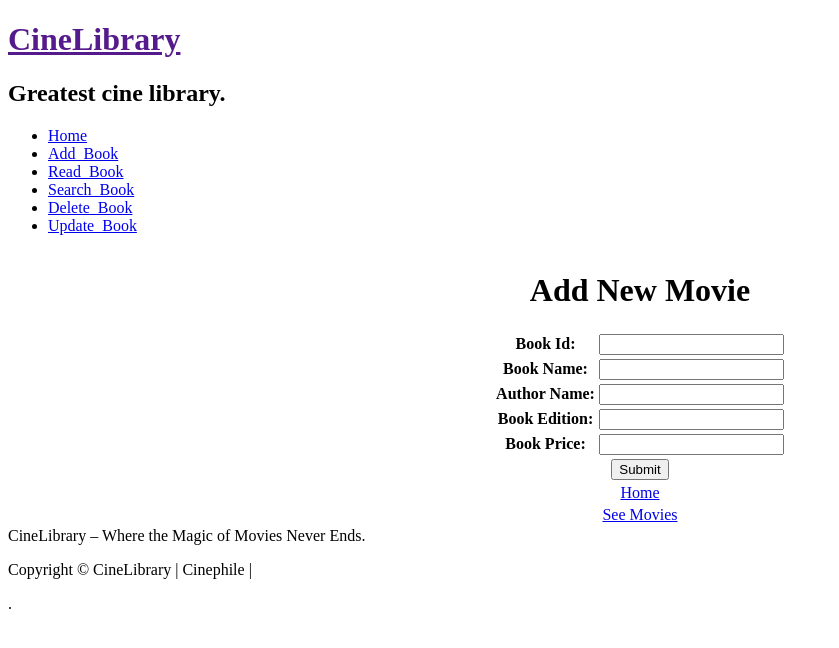
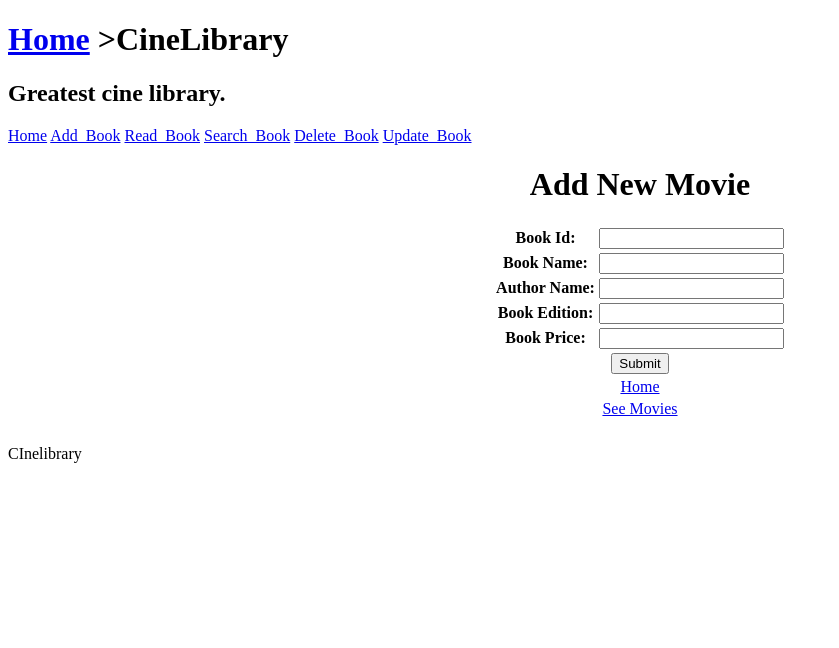
Before and after one commit to tejdha/Cinelibrary, a Django app: page /create/ in a window 1280 px wide. Shown: the top 648 px of the page, without its empty margins (0-839 px from the left). Run offline with Django 5.2, Linux system fonts and the light colour scheme.

Commit message:
changes base.html structure

```diff
--- a/templates/base.html
+++ b/templates/base.html
@@ -1,53 +1,38 @@
 <!DOCTYPE html>
-{%load static%}
+<html>
 <head>
   <title>{%block title%}Base Page{%endblock%}</title>
-  <meta name="viewport" content="width=device-width, initial-scale=1.0">
+  <meta name="viewport" content="width=device-width, initial-scale=1.0" />
 </head>
 
 <body>
-  <div id="main">
-    <div id="header">
-      <div id="logo">
-        <div id="logo_text">
-          <!-- class="logo_colour", allows you to change the colour of the text -->
-          <h1><a href="">Cine<span class="logo_colour">Library</span></a></h1>
-          <h2>Greatest cine library.</h2>
-        </div>
-      </div>
-      <div id="menubar">
-        <ul id="menu">
-          <!-- put class="selected" in the li tag for the selected page - to highlight which page you're on -->
-          <li {% block h1%}class="#"{%endblock%}><a href="{%url 'home'%}">Home</a></li>
-          <li {% block h2%}class="#"{%endblock%}><a href="{%url 'create'%}">Add_Book</a></li>
-          <li {% block h3%}class="#"{%endblock%}><a href="{%url 'retrieve'%}">Read_Book</a></li>
-          <li {% block h4%}class="#"{%endblock%}><a href="{%url 'search'%}">Search_Book</a></li>
-          <li {% block h5%}class="#"{%endblock%}><a href="{%url 'delete'%}">Delete_Book</a></li>
-          <li {% block h6%}class="#"{%endblock%}><a href="{%url 'updateb'%}">Update_Book</a></li>
-        </ul>
-      </div>
-    </div>
-    <div id="site_content">
-      <!-- <div class="sidebar"> -->
-        <!-- insert your sidebar items here -->
-        <!-- <h3>Latest News</h3>
-        <h4>New Website Launched</h4>
-        <h5>January 1st, 2010</h5>
-        <p>2010 sees the redesign of our website. Take a look around and let us know what you think.<br /><a href="#">Read more</a></p>
-        <p></p>
-        <h4>New Website Launched</h4>
-        <h5>January 1st, 2010</h5>
-        <p>2010 sees the redesign of our website. Take a look around and let us know what you think.<br /><a href="#">Read more</a></p>
-      </div> -->
+<div>
+  <header>
+    <h1><a href="{%url 'home'%}">Home</a></li> >Cine<span class="logo_colour">Library</span></a></h1>
+<h2>Greatest cine library.</h2>
+  </header>
+    <nav>
+      <list {% block h1%}class="#"{%endblock%}><a href="{%url 'home'%}">Home</a></list>
+      <list {% block h2%}class="#"{%endblock%}><a href="{%url 'create'%}">Add_Book</a></list>
+      <list {% block h3%}class="#"{%endblock%}><a href="{%url 'retrieve'%}">Read_Book</a></list>
+      <list {% block h4%}class="#"{%endblock%}><a href="{%url 'search'%}">Search_Book</a></list>
+      <list {% block h5%}class="#"{%endblock%}><a href="{%url 'delete'%}">Delete_Book</a></list>
+      <list {% block h6%}class="#"{%endblock%}><a href="{%url 'updateb'%}">Update_Book</a></list>
+    </nav>
+
       {%block content%}
       welcome to base page
       {%endblock%}
-    </div>
-  </div>
-    <div id="content_footer"></div>
-    <div id="footer">
-       CineLibrary – Where the Magic of Movies Never Ends.
-       <p>Copyright &copy; CineLibrary | Cinephile |</p>
-       <p>.</p>
-    </div>
-</bo>
+  <section>
+    <article>
+      <h2>
+        <P></P>
+      </h2>
+    </article>
+  </section>
+  <footer>
+    <p>CInelibrary</p>
+  </footer>
+</div>
+</body>
+</html>
```
